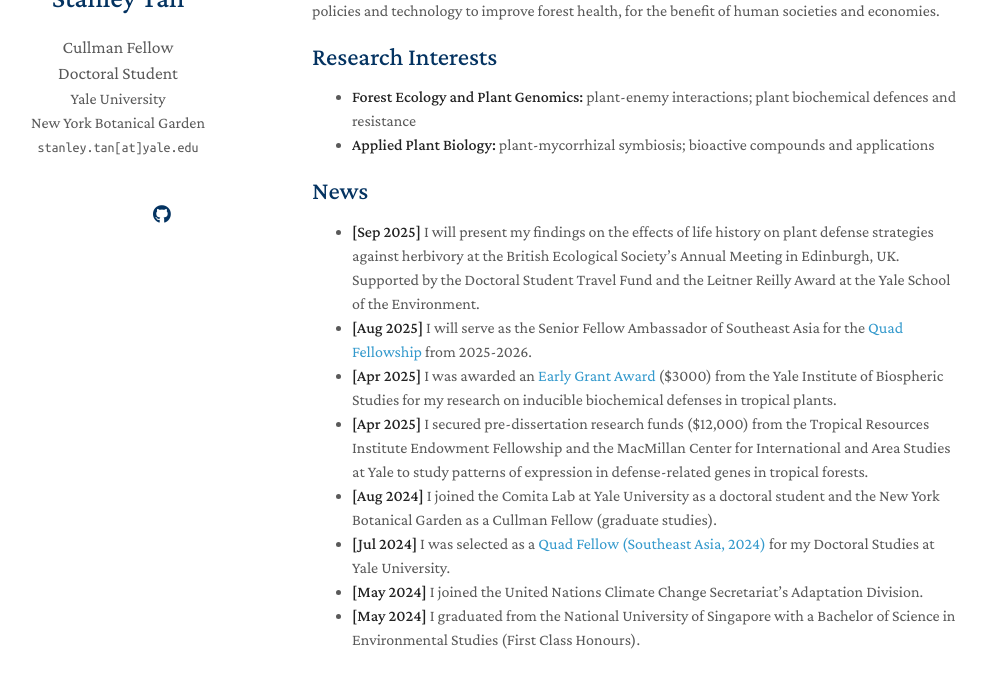
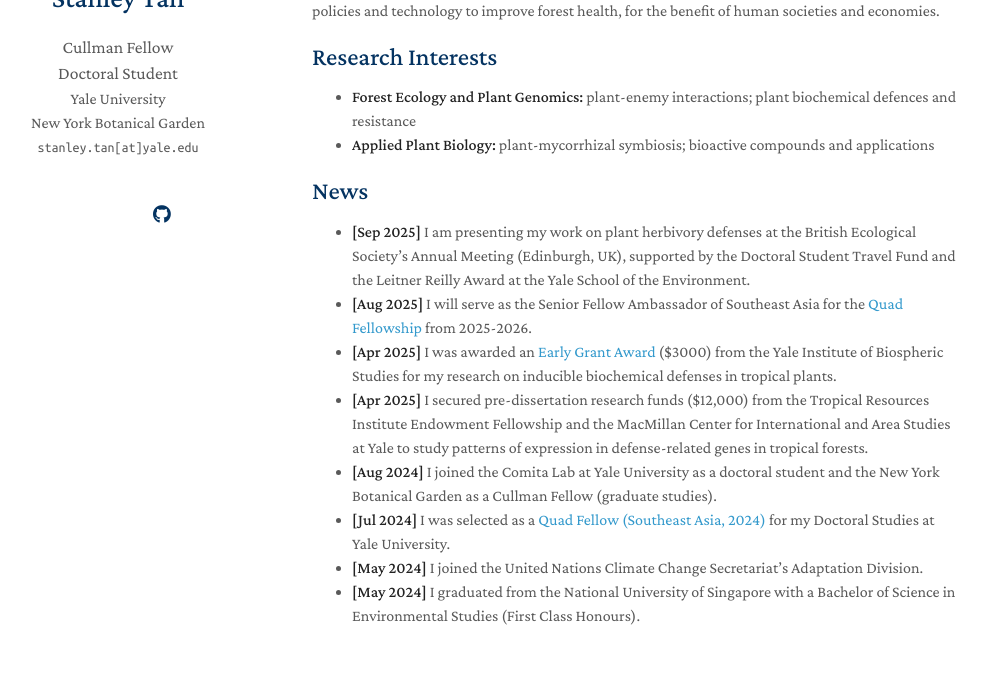
Before and after one commit to stanleytansx/stanleytansx.github.io, a Jekyll site: the page built from index.md, in a window 1280 px wide and 952 px high, cut to the strip 206-894 px from the top of the window. Shown: the whole strip, without its empty margins (158-1144 px from the left). Built offline with Jekyll 4.4.1, drawn with Linux system fonts in a browser that asks for light colours; nearby versions of some CDN libraries; a style sheet for code colours, icons or effects is not loaded; our own code applies the rules of GitHub Pages for plain Markdown files.

Commit message:
Update index.md

```diff
--- a/index.md
+++ b/index.md
@@ -14,7 +14,7 @@ Using field experiments and computational genomics, I study plant defenses again
 
 ## News
 
-- **[Sep 2025]** I will present my findings on the effects of life history on plant defense strategies against herbivory at the British Ecological Society's Annual Meeting in Edinburgh, UK. Supported by the Doctoral Student Travel Fund and the Leitner Reilly Award at the Yale School of the Environment.
+- **[Sep 2025]** I am presenting my work on plant herbivory defenses at the British Ecological Society's Annual Meeting (Edinburgh, UK), supported by the Doctoral Student Travel Fund and the Leitner Reilly Award at the Yale School of the Environment.
 - **[Aug 2025]** I will serve as the Senior Fellow Ambassador of Southeast Asia for the <a href="https://www.quadfellowship.org/"> Quad Fellowship </a> from 2025-2026.
 - **[Apr 2025]** I was awarded an <a href="https://yibs.yale.edu/research/yibs-small-grant-program" target="_blank"> Early Grant Award</a> ($3000) from the Yale Institute of Biospheric Studies for my research on inducible biochemical defenses in tropical plants.
 - **[Apr 2025]** I secured pre-dissertation research funds ($12,000) from the Tropical Resources Institute Endowment Fellowship and the MacMillan Center for International and Area Studies at Yale to study patterns of expression in defense-related genes in tropical forests.
```
